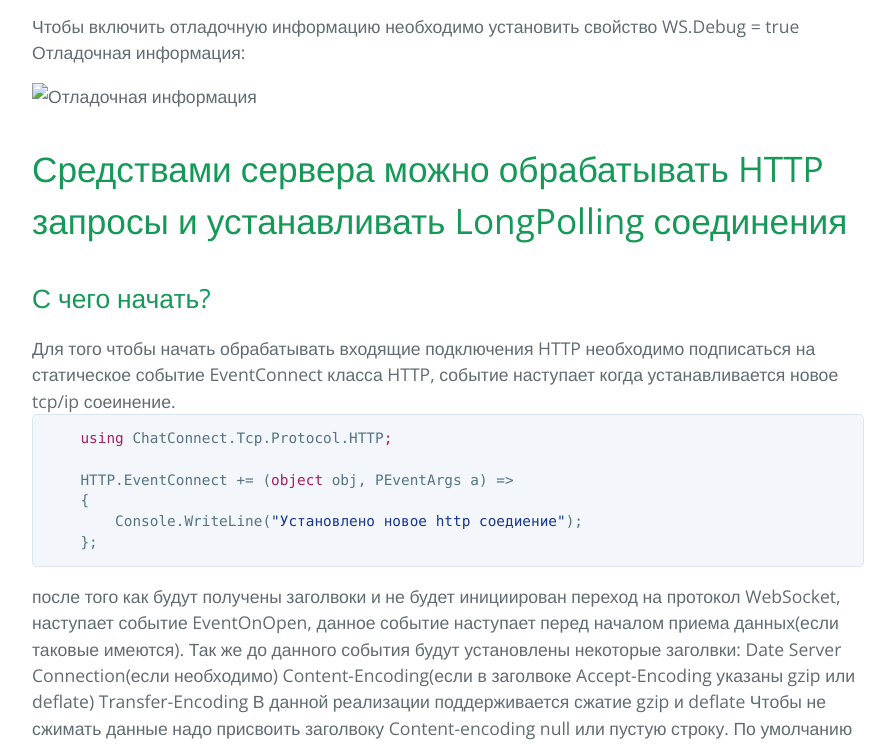
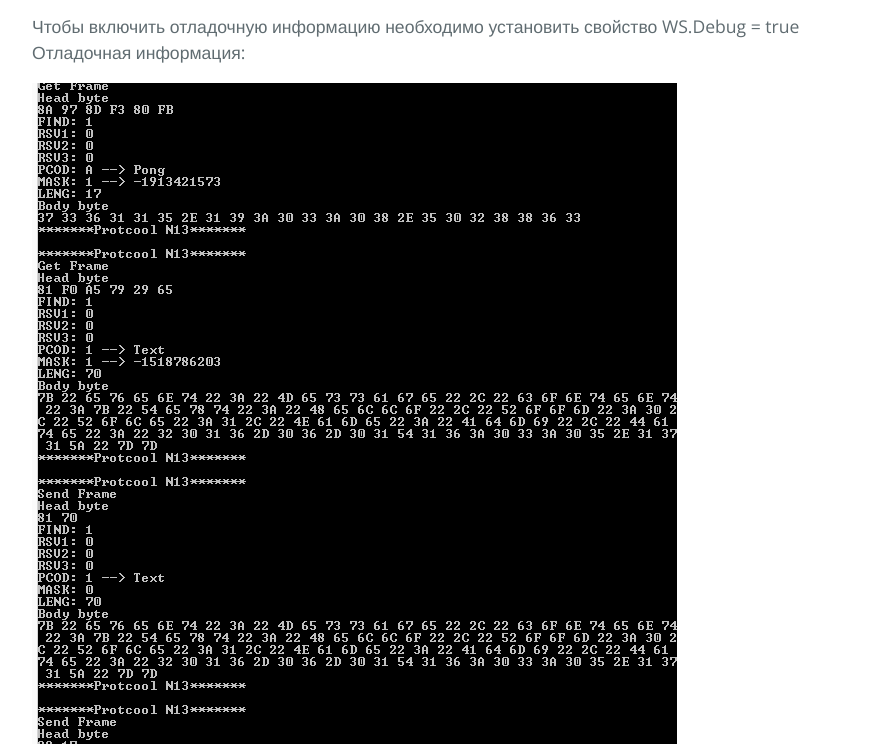
Before and after one commit to jackyt1988t/ChatConnect, a plain HTML site: page index.html in a window 1280 px wide. Shown: the part 3336-4080 px from the top of the page, without its empty margins (192-1087 px from the left). Drawn offline with nearby package versions, Linux system fonts and the light colour scheme; the site is published under a folder, as on GitHub Pages, so addresses that start at the root find nothing.

```diff
--- a/index.html
+++ b/index.html
@@ -172,7 +172,7 @@
     Отладочная информация:
 </div>
 
-<p><img src="/MyWebSocketDebug.png" alt="Отладочная информация"></p>
+<p><img src="MyWebSocketDebug.png" alt="Отладочная информация"></p>
 
 <h1>
 <a id="Средствами-сервера-можно-обрабатывать-http-запросы-и-устанавливать-longpolling-соединения" class="anchor" href="#%D0%A1%D1%80%D0%B5%D0%B4%D1%81%D1%82%D0%B2%D0%B0%D0%BC%D0%B8-%D1%81%D0%B5%D1%80%D0%B2%D0%B5%D1%80%D0%B0-%D0%BC%D0%BE%D0%B6%D0%BD%D0%BE-%D0%BE%D0%B1%D1%80%D0%B0%D0%B1%D0%B0%D1%82%D1%8B%D0%B2%D0%B0%D1%82%D1%8C-http-%D0%B7%D0%B0%D0%BF%D1%80%D0%BE%D1%81%D1%8B-%D0%B8-%D1%83%D1%81%D1%82%D0%B0%D0%BD%D0%B0%D0%B2%D0%BB%D0%B8%D0%B2%D0%B0%D1%82%D1%8C-longpolling-%D1%81%D0%BE%D0%B5%D0%B4%D0%B8%D0%BD%D0%B5%D0%BD%D0%B8%D1%8F" aria-hidden="true"><span aria-hidden="true" class="octicon octicon-link"></span></a>Средствами сервера можно обрабатывать HTTP запросы и устанавливать LongPolling соединения</h1>
```
Also changed, not shown: params.json (+1 -1 lines).
